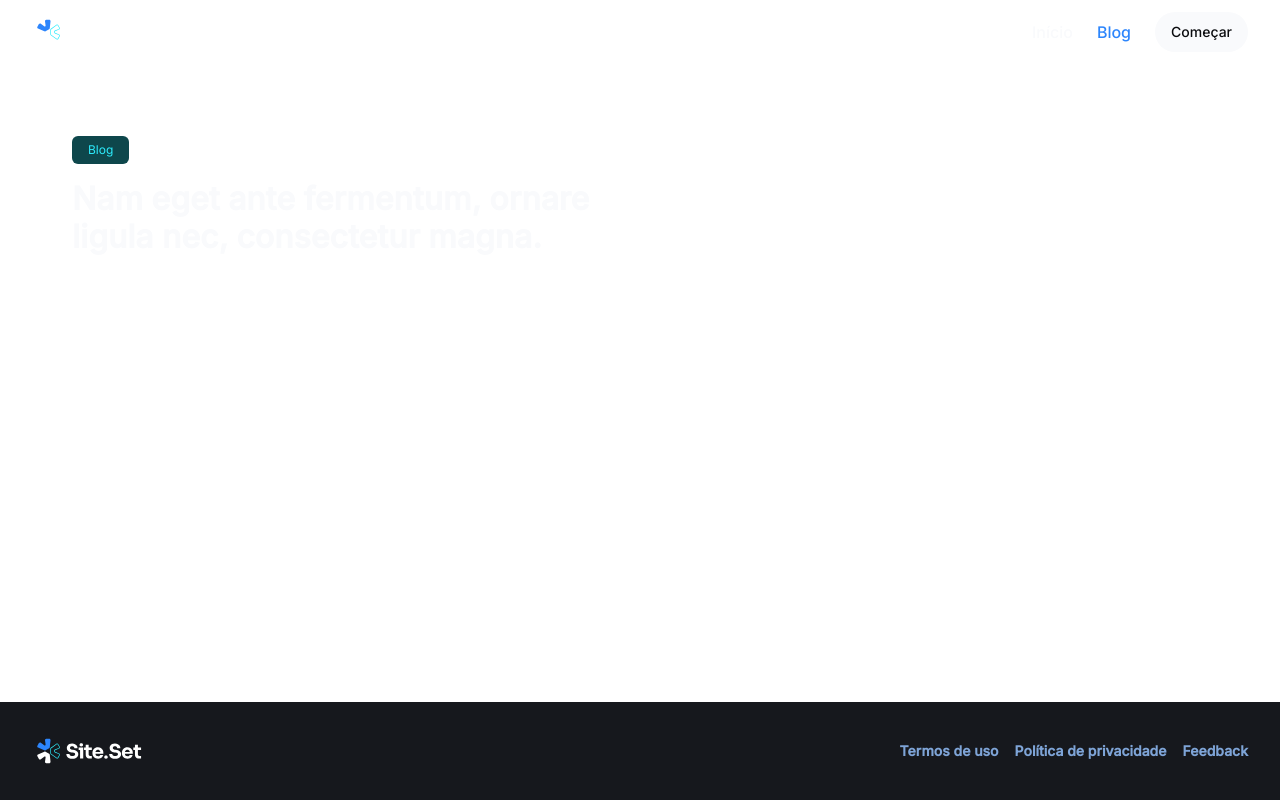
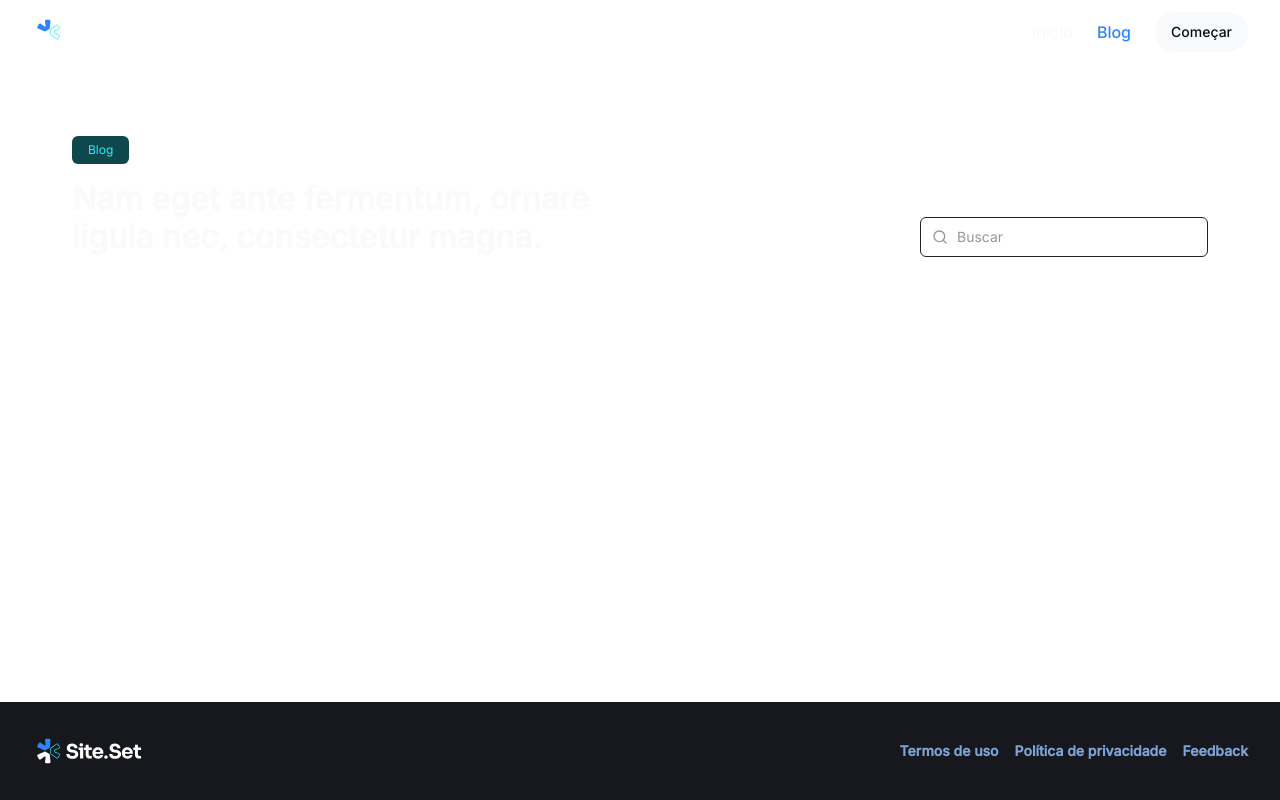
Before and after one commit to frnndog-suav/NextJSStuff, a Next.js app in the folder site-blog/: page /blog in a window 1280 px wide. Built offline with nearby package versions, Linux system fonts and the light colour scheme; a web font is replaced by a local one.

Commit message:
feat: implementing search input component

```diff
--- /dev/null
+++ b/site-blog/src/components/search/index.ts
@@ -0,0 +1 @@
+export * from "./search";
--- /dev/null
+++ b/site-blog/src/components/search/search.tsx
@@ -0,0 +1,63 @@
+import { cn } from "@/lib/utils";
+import { SearchIcon } from "lucide-react";
+import { useRouter } from "next/router";
+import { useCallback } from "react";
+
+export function Search() {
+  const router = useRouter();
+  const query = router.query.q as string;
+
+  const handleSearch = useCallback(
+    (event: React.FormEvent) => {
+      event.preventDefault();
+
+      if (query.trim()) {
+        router.push(`/blog?q=${encodeURIComponent(query.trim())}`);
+      }
+    },
+    [query, router]
+  );
+
+  function handleQueryChange(event: React.ChangeEvent<HTMLInputElement>) {
+    const newQuery = event.target.value;
+
+    router.push(`/blog?q=${encodeURIComponent(newQuery)}`, undefined, {
+      shallow: true,
+      scroll: false,
+    });
+  }
+
+  return (
+    <form onSubmit={handleSearch} className="relative group">
+      <SearchIcon
+        className={cn(
+          "text-gray-300 absolute left-3 top-1/2 h-4 w-4 transition-colors duration-200 -translate-y-1/2 group-focus-within:text-blue-300",
+          query ? "text-blue-300" : ""
+        )}
+      />
+      <input
+        type="text"
+        placeholder="Buscar"
+        className="
+        h-10
+        w-72
+        bg-transparent
+        border
+        border-gray-400
+        pl-9
+        text-gray-100
+        rounded-md
+        text-body-sm
+        outline-none
+        transition-all
+        duration-200
+        focus-within:border-blue-300
+        focus-within:ring-1
+        focus-within:ring-blue-300
+        placeholder:text-gray-300
+        placeholder:text-body-sm"
+        onChange={handleQueryChange}
+      />
+    </form>
+  );
+}
--- a/site-blog/src/pages/blog/index.tsx
+++ b/site-blog/src/pages/blog/index.tsx
@@ -1,3 +1,5 @@
+import { Search } from "@/src/components/search";
+
 export default function BlogPage() {
   return (
     <div
@@ -36,6 +38,7 @@
               Nam eget ante fermentum, ornare ligula nec, consectetur magna.
             </h1>
           </div>
+          <Search />
         </div>
       </header>
     </div>
```
